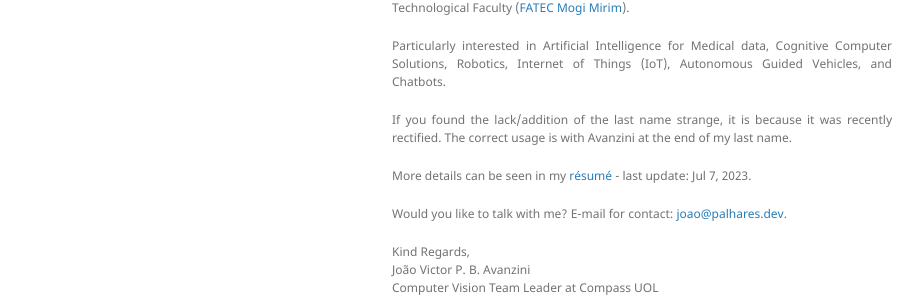
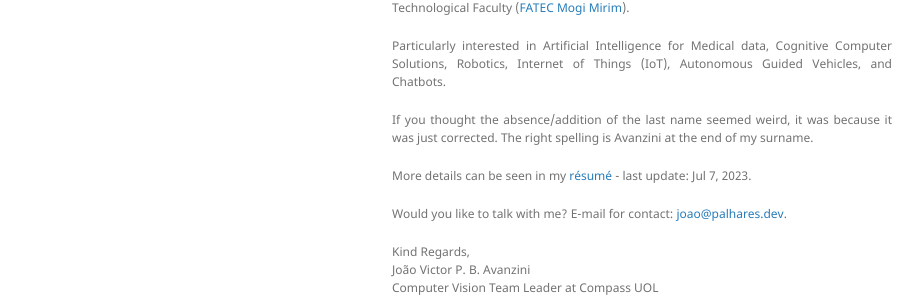
Before and after one commit to joaoavanzini/joaoavanzini.github.io, a Jekyll site: the page built from index.md, in a window 1280 px wide. Shown: the part 342-640 px from the top of the page, without its empty margins (178-1101 px from the left). Built offline with Jekyll 4.4.1, drawn with Linux system fonts in a browser that asks for light colours; the repository's description, which GitHub fills in, is left out; our own code applies the rules of GitHub Pages for plain Markdown files.

Commit message:
Atualizando o perfil

```diff
--- a/index.md
+++ b/index.md
@@ -11,7 +11,7 @@ Computer Technician Degree at College of Limeira of The State University of Camp
 
 Particularly interested in Artificial Intelligence for Medical data, Cognitive Computer Solutions, Robotics, Internet of Things (IoT), Autonomous Guided Vehicles, and Chatbots.
 
-If you found the lack/addition of the last name strange, it is because it was recently rectified. The correct usage is with Avanzini at the end of my last name.
+If you thought the absence/addition of the last name seemed weird, it was because it was just corrected. The right spelling is Avanzini at the end of my surname.
 
 More details can be seen in my [résumé](./assets/src/resume.pdf) - last update: Jul 7, 2023.
 
```
